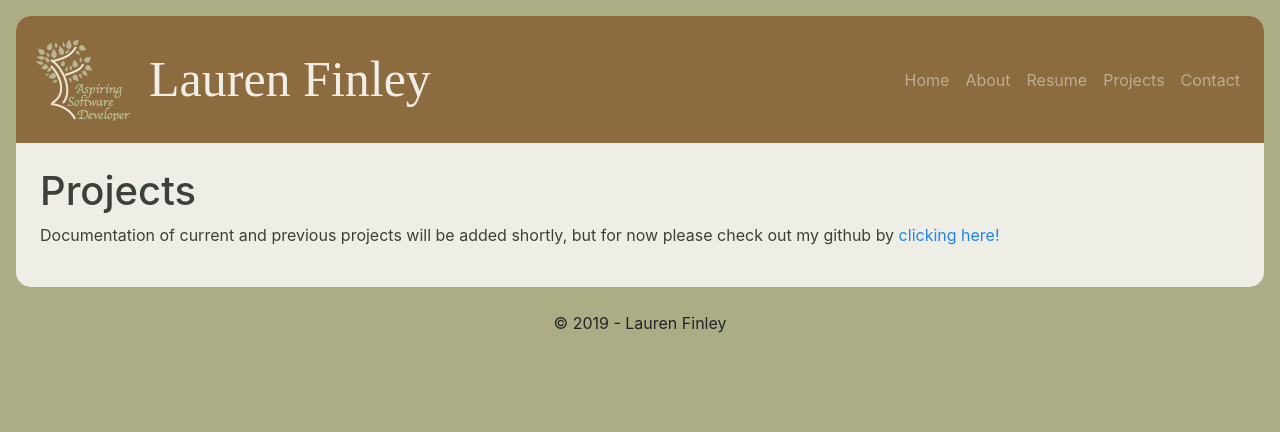
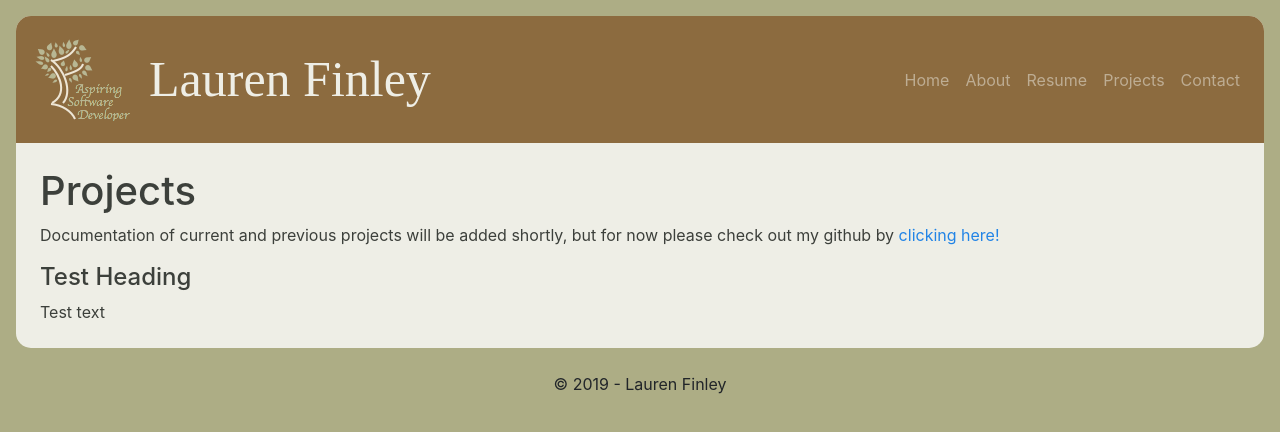
Before and after one commit to laurenoutloud/laurenoutloud.github.io, a React (Vite) app: page /projects in a window 1280 px wide. Shown: the top 432 px of the page. Built offline with nearby package versions, Linux system fonts and the light colour scheme.

Commit message:
initial setup of projects page

```diff
--- /dev/null
+++ b/src/documents/projectData.js
@@ -0,0 +1,13 @@
+import React from "react";
+import {Media} from "reactstrap";
+
+export const projects = () => (
+    <Media>
+        <Media body>
+            <Media heading>
+                Test Heading
+            </Media>
+            Test text
+        </Media>
+    </Media>
+);
--- a/src/routes/Projects.js
+++ b/src/routes/Projects.js
@@ -1,4 +1,5 @@
 import React from "react";
+import { projects } from "../documents/projectData";
 
 class Projects extends React.Component {
   render() {
@@ -7,11 +8,12 @@ class Projects extends React.Component {
         <h1>Projects</h1>
         <p>
           Documentation of current and previous projects will be added shortly,
-          but for now please check out my github by {" "}
+          but for now please check out my github by{" "}
           <a href="https://github.com/laurenoutloud" target="_blank">
-          clicking here!
+            clicking here!
           </a>
         </p>
+        {projects()}
       </div>
     );
   }
```
